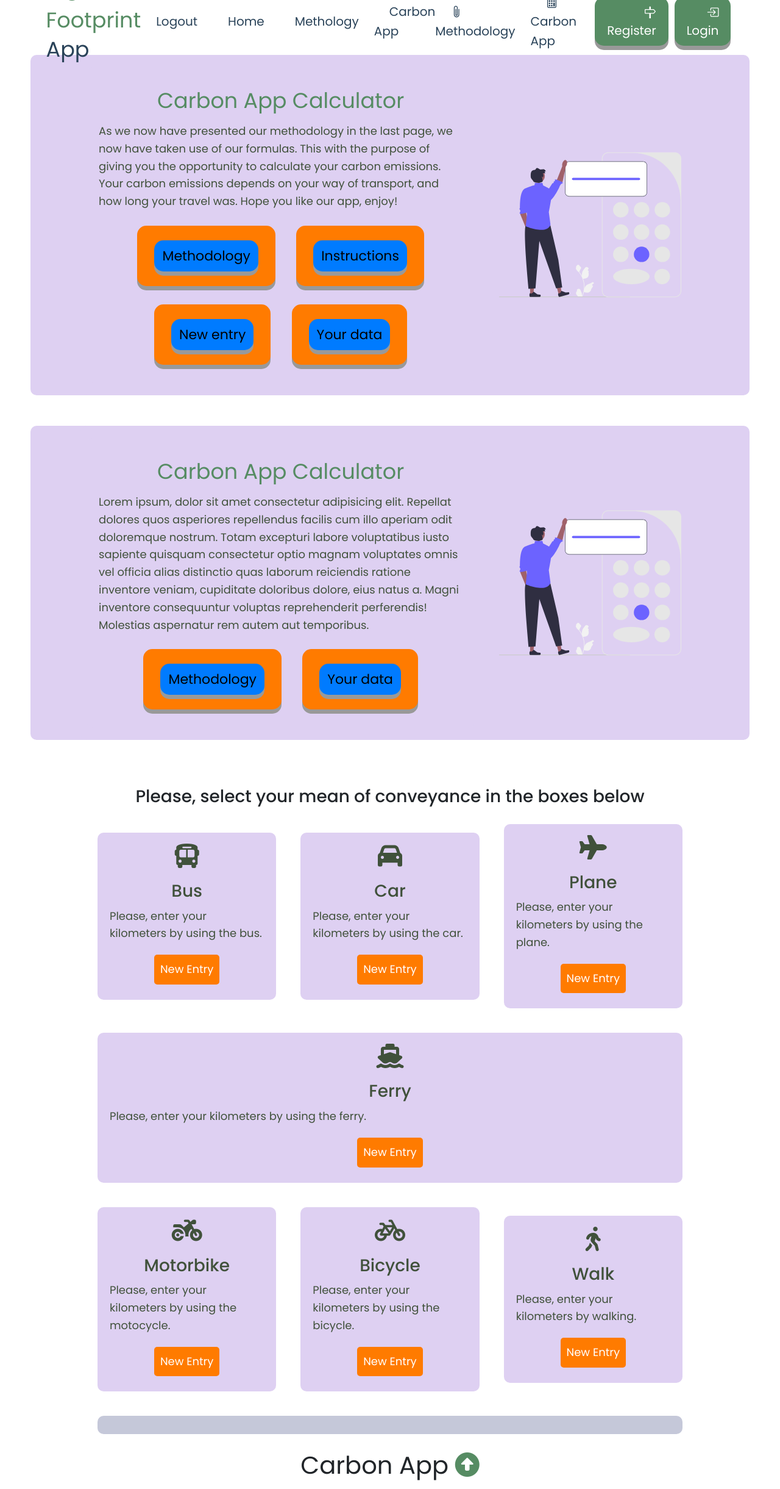
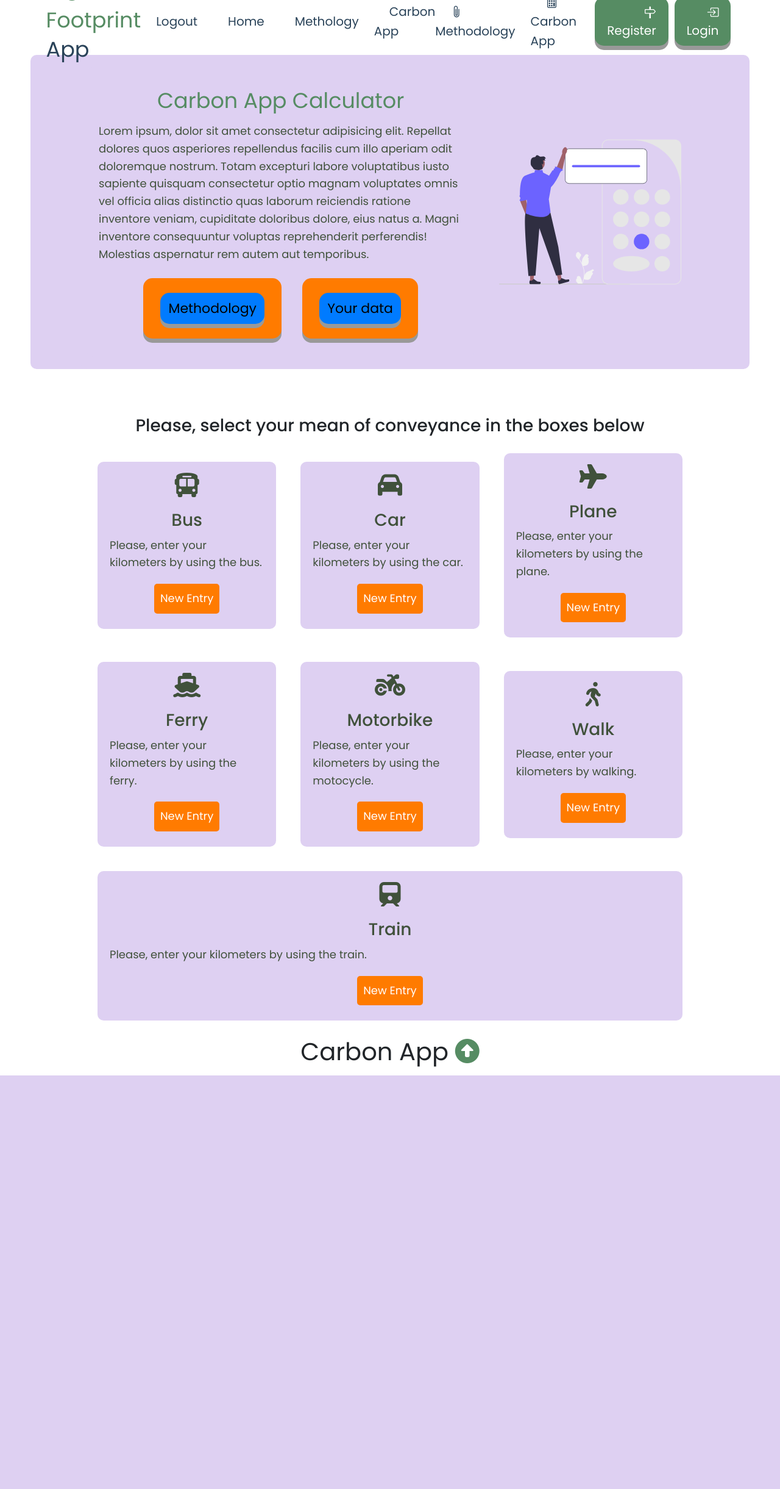
Before and after one commit to handri004/carbon_app_test, a Flask app: page /carbon_app in a window 1280 px wide. Shown: the whole page at 61% size. After the commit the page ends 1763 px from the top, so only its background shows below. Run offline with Flask 3, Linux system fonts and the light colour scheme; the visitor is signed in with stand-in values (Sample User, id 1); parts of the project's set-up code (start-up, migrations or seed data) failed here and were passed over; some libraries are stand-ins or nearby versions.

Commit message:
Update carbon_app.html

```diff
--- a/capp/templates/carbon_app/carbon_app.html
+++ b/capp/templates/carbon_app/carbon_app.html
@@ -1,73 +1,5 @@
 {% extends "layout.html" %}
 {% block content %}
-
-    <!-- Header -->
-    <section class="section_header_carbon_app">
-        <div class="container">
-
-        <div class="header_carbon_app">
-            <div class="box">
-            <h1 style="font-size:55px;"><span class="text-logo"> Carbon App Calculator</span></h1>
-            <p style="text-align:left;">
-                As we now have presented our methodology in the last page, we now have taken use of our formulas. This with the purpose of giving you the opportunity to calculate your carbon emissions. Your carbon emissions depends on
-                your way of transport, and how long your travel was. Hope you like our app, enjoy!
-            <div class="container_buttons_links_header_carbon_app">
-                <div class="btn">
-                    <a href="{{url_for('methodology.methodology_home')}}" class="btn btn-primary btn-lg mr-2", style="background-color:#007bff;">Methodology</a>
-                </div>
-                <div class="btn">
-                    <a href="#" class="btn btn-primary btn-lg mr-2", style="background-color:#007bff;", data-toggle="modal" data-target="#carbon_app_instructions">Instructions</a>
-                </div>
-                <div class="btn">
-                    <a href="{{url_for('carbon_app.new_entry')}}" class="btn btn-primary btn-lg mr-2", style="background-color:#007bff;">New entry</a>
-                </div>
-                <div class="btn">
-                    <a href="{{url_for('carbon_app.your_data')}}" class="btn btn-primary btn-lg mr-2", style="background-color:#007bff;">Your data</a>
-                </div>
-            </div>
-            <!-- Modal Instructions -->
-            <div class="modal fade" id="carbon_app_instructions" tabindex="-1" role="dialog" aria-labelledby="exampleModalLabel" aria-hidden="true">
-                <div class="modal-dialog" role="document">
-                <div class="modal-content">
-
-                    <div class="modal-header">
-                    <h5 class="modal-title", style="color:black; text-align: center;">Carbon App, instructions</h5>
-                    </div>
-
-                    <div class="modal-body", style="color:black">
-                    <p style="text-align: left;">
-                        Below, we have given step by step instructions on how to get your results.
-                    </p>
-                    <ol style="text-align:left;">
-                        <li>
-                            First of all you choose your way of transport, in which you used to arrive your destination.
-                        </li>
-                        <li>
-                            Secondly you input the distance in which you have travlled in km to your destination.
-                        </li>
-                    </ol>
-                    </div>
-
-                    <div class="modal-footer">
-                        <a href="{{url_for('carbon_app.new_entry')}}" class="btn btn-primary btn-lg mr-2", style="background-color:#007bff;">New entry</a>
-                        <button class="btn btn-secondary btn-lg mr-2", style="background-color:#6c757d;" data-dismiss="modal">Close</button>
-                    </div>
-
-                </div>
-                </div>
-            </div>
-            </div>
-            <div class="box">
-            <img
-                src="{{url_for('static', filename='icons/calculator.svg')}}"
-                width="325"
-                height="325"
-                alt=""/>
-            </div>
-        </div>
-
-        </div>
-    </section>
 
     <!-- Header -->
     <section class="section_header_carbon_app">
@@ -143,6 +75,9 @@
               <a class="btn_carbon_app_new_entry_main" href="{{url_for('carbon_app.new_entry_plane')}}">New Entry</a>
             </div>
           </div>
+      </div>
+
+      <div class="carbon_app_new_entry_main">
         <div class="box">
           <div class="h1 mb-3" style="text-align: center;">
               <i class="fa-solid fa-ship"></i>
@@ -154,9 +89,6 @@
             <a class="btn_carbon_app_new_entry_main" href="{{url_for('carbon_app.new_entry_ferry')}}">New Entry</a>
           </div>
         </div>
-      </div>
-
-      <div class="carbon_app_new_entry_main">
         <div class="box">
           <div class="h1 mb-3" style="text-align: center;">
             <i class="fa-solid fa-motorcycle"></i>
@@ -170,17 +102,6 @@
         </div>
         <div class="box">
           <div class="h1 mb-3" style="text-align: center;">
-            <i class="fa-solid fa-bicycle"></i>
-          </div>
-          <h3>Bicycle</h3>
-          <p>Please, enter your kilometers by using the bicycle.
-          </p>
-          <div class="section_container_buttons_carbon_app_new_entry_main">
-            <a class="btn_carbon_app_new_entry_main" href="{{url_for('carbon_app.new_entry_bicycle')}}">New Entry</a>
-          </div>
-        </div>
-        <div class="box">
-          <div class="h1 mb-3" style="text-align: center;">
             <i class="fa-solid fa-person-walking"></i>
           </div>
           <h3>Walk</h3>
@@ -190,13 +111,24 @@
             <a class="btn_carbon_app_new_entry_main" href="{{url_for('carbon_app.new_entry_walk')}}">New Entry</a>
           </div>
     </div>
-        <div class="box" style="background-color:#c5c8d9;">
+    </div>
+
+    <div class="carbon_app_new_entry_main">
+        <div class="box">
+            <div class="h1 mb-3" style="text-align: center;">
+                <i class="fa-solid fa-train"></i>
+            </div>
+            <h3>Train</h3>
+            <p>Please, enter your kilometers by using the train.
+            </p>
+            <div class="section_container_buttons_carbon_app_new_entry_main">
+                <a class="btn_carbon_app_new_entry_main" href="{{url_for('carbon_app.new_entry_train')}}">New Entry</a>
             </div>
         </div>
-
+        <!-- Add new entry here -->
+        <!-- Add new entry here -->
     </div>
 </section>
 
 
-
 {% endblock content %}
```
Lines whose indentation alone changed are shown as unchanged.
